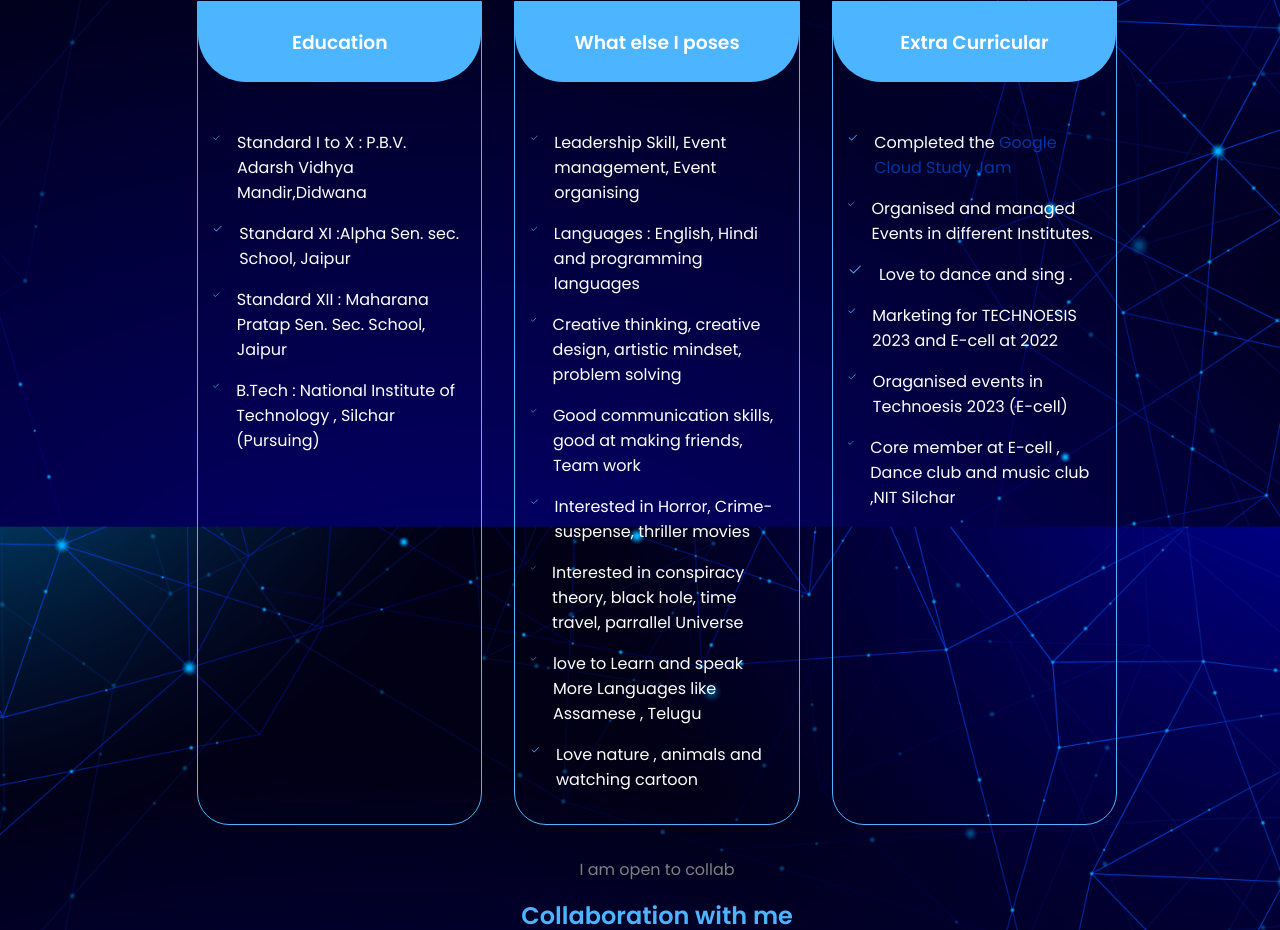
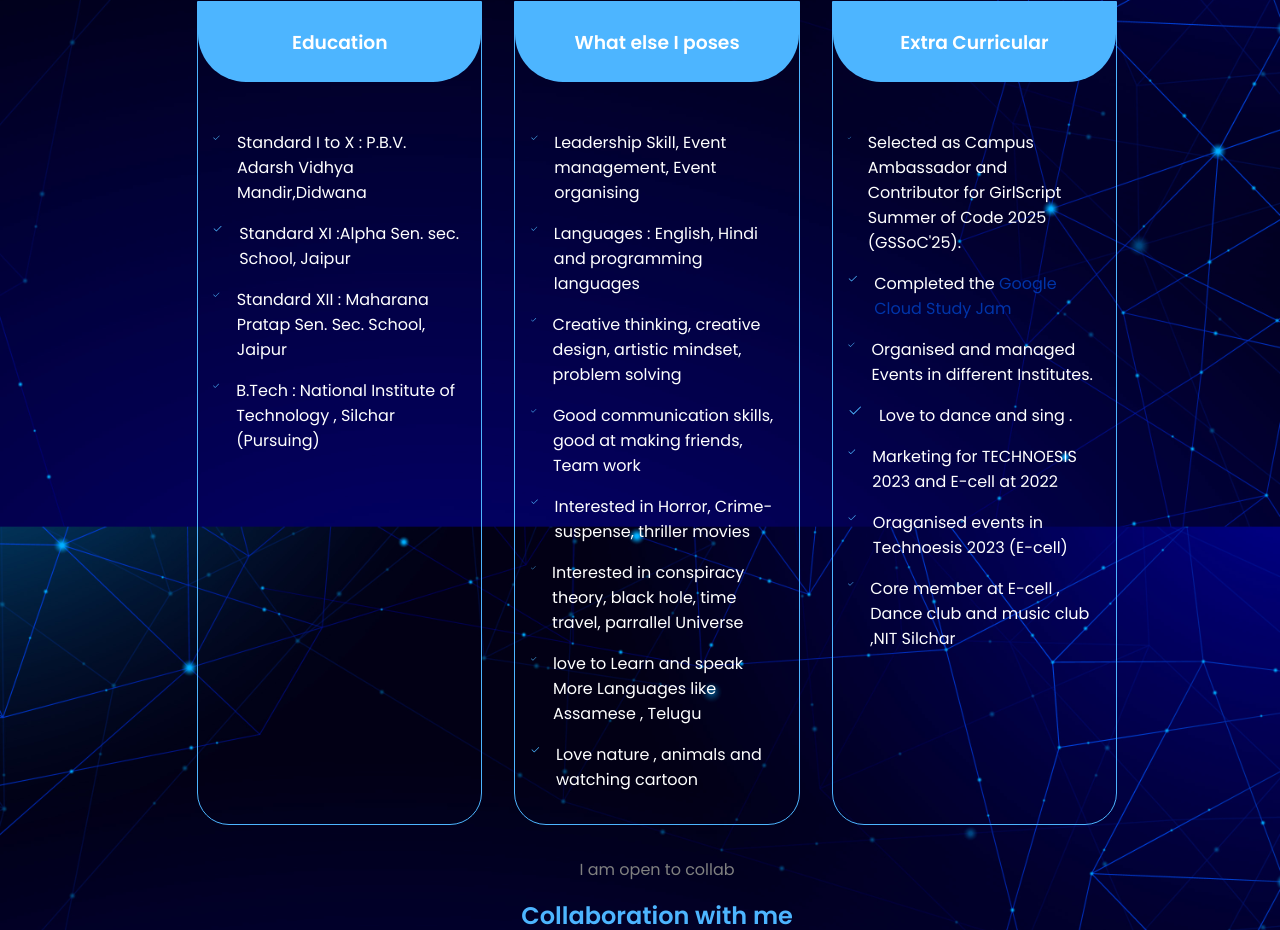
Before and after one commit to jita1218/Portfolio, a React (Create React App) app: page / in a window 1280 px wide. Shown: the part 3740-4670 px from the top of the page. Built offline with nearby package versions, Linux system fonts and the light colour scheme; a web font is replaced by a local one.

Commit message:
updated the resume and bio

```diff
--- a/src/components/Bio/Bio.jsx
+++ b/src/components/Bio/Bio.jsx
@@ -116,6 +116,10 @@ const Bio = () => {
               >
                 <li className="li">
                   <BsCheck2 className="bio__list_icon" />
+                  <p>Selected as Campus Ambassador and Contributor for GirlScript Summer of Code 2025 (GSSoC'25).</p>
+                </li>
+                <li className="li">
+                  <BsCheck2 className="bio__list_icon" />
                   <p>Completed the <a href="https://yourlink.com" target="_blank" rel="noopener noreferrer" style={{color:"Highlight"}}>
        Google Cloud Study Jam
     </a> </p>
--- a/src/components/about/About.jsx
+++ b/src/components/about/About.jsx
@@ -1,7 +1,7 @@
 import React ,{useEffect} from "react";
 import "./about.css";
 import image from "./jitu.jpg";
-import Resume from "./jitu resume.pdf";
+import Resume from "./jitu's resume.pdf";
 import Aos from "aos";
 import "aos/dist/aos.css";
 
```
Also changed, not shown: 2 other files (tests, documents, lock files or other folders).
